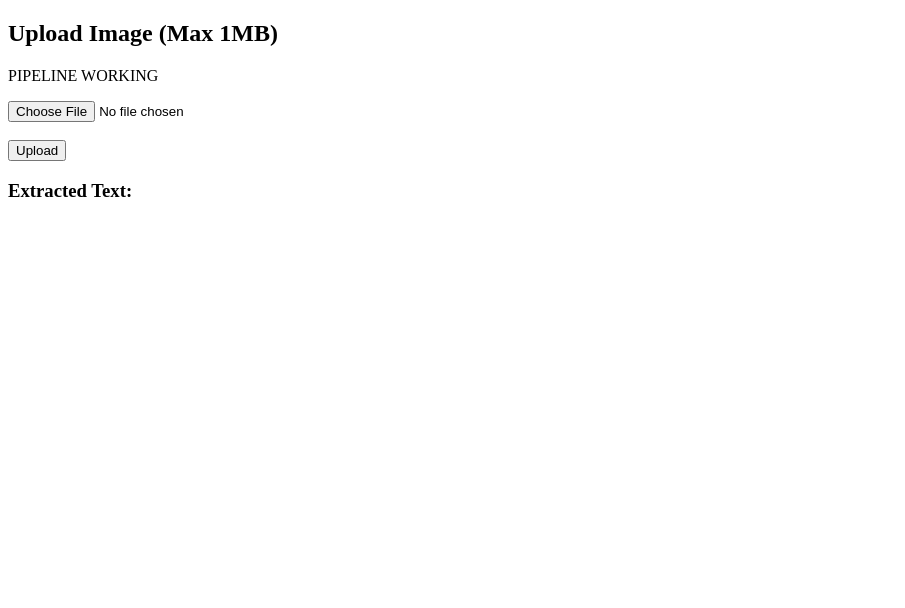
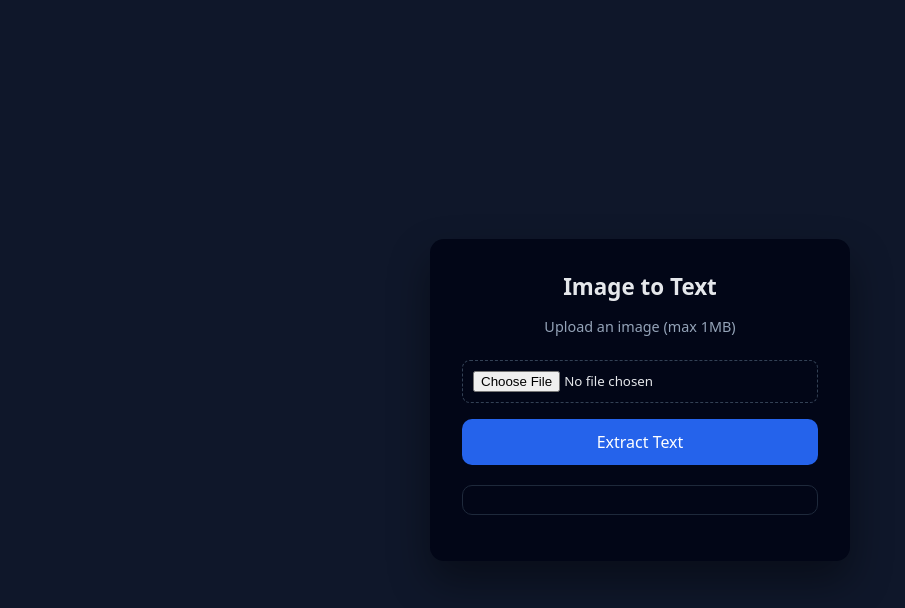
Before and after one commit to MahdiAghaali/CC-final-project-Front-end, a plain HTML site: page index.html in a window 1280 px wide. Shown: the whole page, without its empty margins (0-905 px from the left). Drawn offline with Linux system fonts and the light colour scheme.

Commit message:
update UI

```diff
--- a/index.html
+++ b/index.html
@@ -1,24 +1,121 @@
 <!DOCTYPE html>
-<html>
+<html lang="en">
 
 <head>
+    <meta charset="UTF-8" />
     <title>Image to Text</title>
+    <meta name="viewport" content="width=device-width, initial-scale=1.0" />
+
+    <style>
+        * {
+            box-sizing: border-box;
+            font-family: system-ui, -apple-system, BlinkMacSystemFont, "Segoe UI", sans-serif;
+        }
+
+        body {
+            background: #0f172a;
+            color: #e5e7eb;
+            min-height: 100vh;
+            display: flex;
+            align-items: center;
+            justify-content: center;
+            margin: 0;
+        }
+
+        .card {
+            background: #020617;
+            border-radius: 14px;
+            padding: 32px;
+            width: 100%;
+            max-width: 420px;
+            box-shadow: 0 20px 40px rgba(0, 0, 0, 0.4);
+        }
+
+        h2 {
+            margin: 0 0 8px;
+            font-size: 1.4rem;
+            text-align: center;
+        }
+
+        p {
+            text-align: center;
+            font-size: 0.9rem;
+            color: #94a3b8;
+            margin-bottom: 24px;
+        }
+
+        input[type="file"] {
+            width: 100%;
+            padding: 10px;
+            border-radius: 8px;
+            border: 1px dashed #334155;
+            background: #020617;
+            color: #e5e7eb;
+            cursor: pointer;
+        }
+
+        button {
+            margin-top: 16px;
+            width: 100%;
+            padding: 12px;
+            border: none;
+            border-radius: 10px;
+            background: #2563eb;
+            color: white;
+            font-size: 1rem;
+            cursor: pointer;
+        }
+
+        button:disabled {
+            background: #1e40af;
+            cursor: not-allowed;
+        }
+
+        .loader {
+            margin: 20px auto;
+            width: 42px;
+            height: 42px;
+            border: 4px solid #1e293b;
+            border-top: 4px solid #3b82f6;
+            border-radius: 50%;
+            animation: spin 1s linear infinite;
+            display: none;
+        }
+
+        @keyframes spin {
+            to {
+                transform: rotate(360deg);
+            }
+        }
+
+        pre {
+            margin-top: 20px;
+            padding: 14px;
+            background: #020617;
+            border-radius: 10px;
+            max-height: 220px;
+            overflow-y: auto;
+            white-space: pre-wrap;
+            font-size: 0.9rem;
+            border: 1px solid #1e293b;
+        }
+    </style>
 </head>
 
 <body>
+    <div class="card">
+        <h2>Image to Text</h2>
+        <p>Upload an image (max 1MB)</p>
 
-    <h2>Upload Image (Max 1MB)</h2>
-    <p>PIPELINE WORKING</p>
+        <input type="file" id="fileInput" accept="image/*" />
+        <button id="uploadBtn">Extract Text</button>
 
-    <input type="file" id="fileInput" accept="image/*" />
-    <br><br>
-    <button onclick="uploadImage()">Upload</button>
+        <div class="loader" id="loader"></div>
 
-    <h3>Extracted Text:</h3>
-    <pre id="output"></pre>
+        <pre id="output"></pre>
+    </div>
 
     <script src="script.js"></script>
-
 </body>
 
 </html>
--- a/script.js
+++ b/script.js
@@ -1,7 +1,13 @@
-const API_URL = "https://t5r9xnky9a.execute-api.eu-west-1.amazonaws.com/default/mahdi-sp-lambda/extract-text"
+const API_URL = "https://t5r9xnky9a.execute-api.eu-west-1.amazonaws.com/default/mahdi-sp-lambda/extract-text";
+
+const fileInput = document.getElementById("fileInput");
+const output = document.getElementById("output");
+const loader = document.getElementById("loader");
+const uploadBtn = document.getElementById("uploadBtn");
+
+uploadBtn.addEventListener("click", uploadImage);
 
 function uploadImage() {
-    const fileInput = document.getElementById("fileInput");
     const file = fileInput.files[0];
 
     if (!file) {
@@ -9,45 +15,45 @@ function uploadImage() {
         return;
     }
 
-    const maxSize = 1 * 1024 * 1024; // 1MB in bytes
-
+    const maxSize = 1 * 1024 * 1024; // 1MB
     if (file.size > maxSize) {
         alert("File size must be less than 1MB");
         return;
     }
 
-    console.log("File selected:", file.name);
-
+    output.textContent = "";
+    loader.style.display = "block";
+    uploadBtn.disabled = true;
 
     const reader = new FileReader();
-
-    reader.onload = function () {
-        const base64Data = reader.result.split(",")[1];
-        sendToApi(file.name, base64Data);
-    };
-
     reader.readAsDataURL(file);
 
-}
+    reader.onload = () => {
+        const base64Data = reader.result.split(",")[1];
+        const filename = file.name;
 
-function sendToApi(filename, base64Data) {
         fetch(API_URL, {
             method: "POST",
             headers: {
                 "Content-Type": "application/json"
             },
             body: JSON.stringify({
-            userID:'1',
+                userID: "1",
                 filename: filename,
                 file: base64Data
             })
         })
             .then(response => response.json())
             .then(data => {
-            document.getElementById("output").textContent = data.extracted_text;
+                output.textContent = data.extracted_text || "No text detected.";
             })
             .catch(error => {
                 console.error(error);
                 alert("Error extracting text");
+            })
+            .finally(() => {
+                loader.style.display = "none";
+                uploadBtn.disabled = false;
             });
+    };
 }
```
Lines whose indentation alone changed are shown as unchanged.
